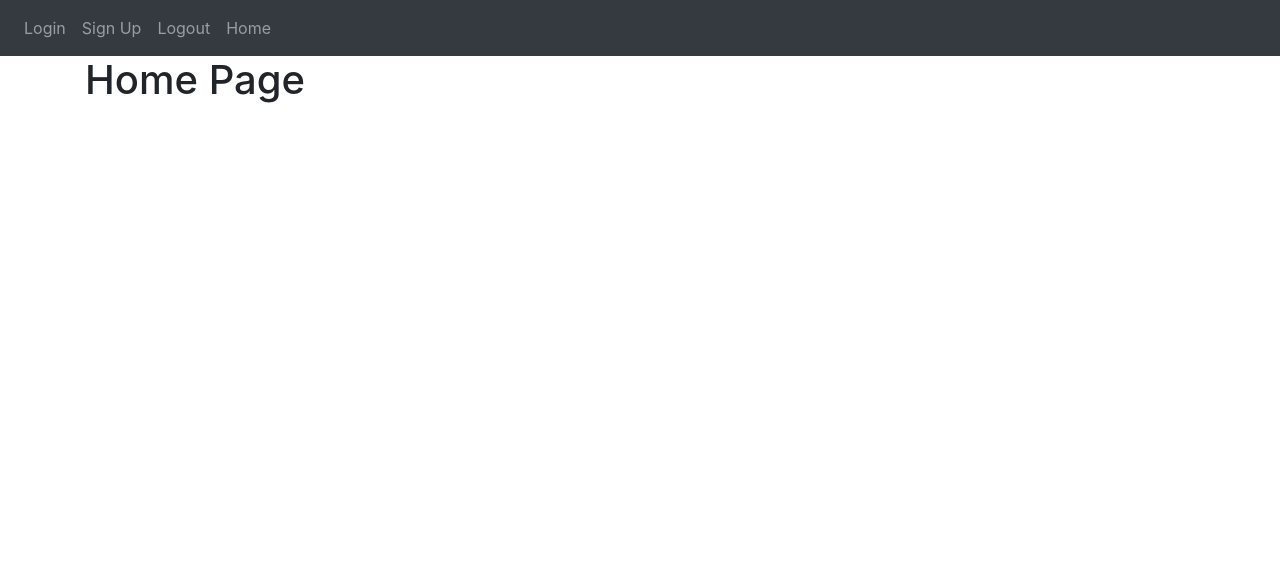
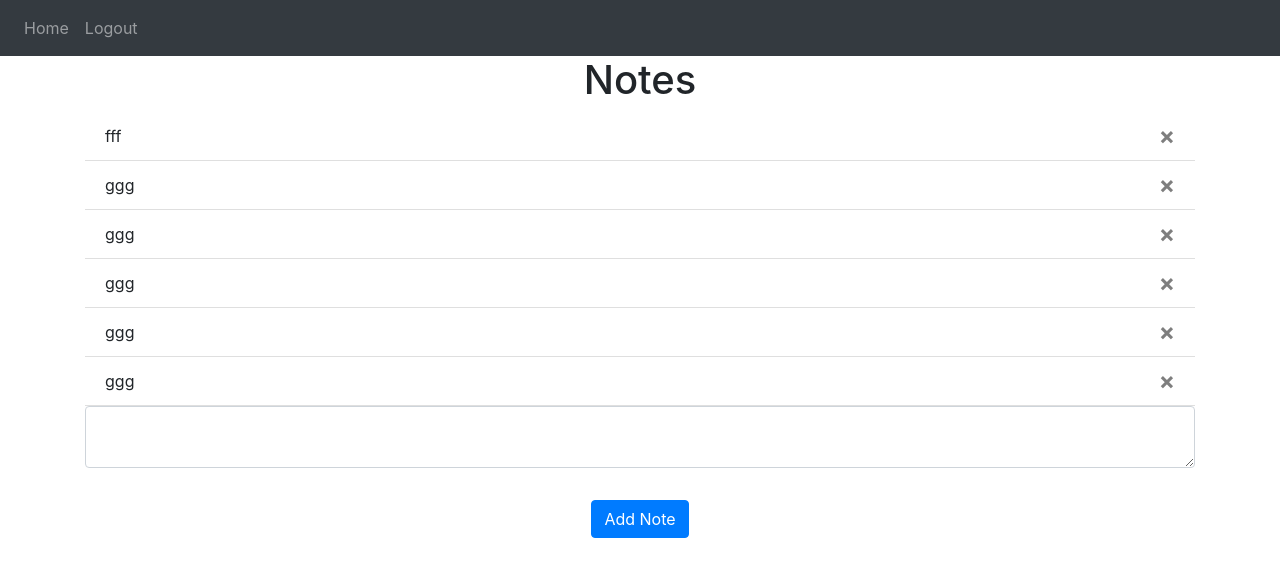
Before and after one commit to rahul-sharma-cs/notes, a Flask app: page / in a window 1280 px wide. Shown: the top 577 px of the page. Run offline with Flask 3, Linux system fonts and the light colour scheme; a user stored in the database is signed in; some libraries are stand-ins or nearby versions.

Commit message:
Notes and memory

```diff
--- a/website/__init__.py
+++ b/website/__init__.py
@@ -27,6 +27,7 @@ def create_app():
     @login_manager.user_loader
     def load_user(id):
         return User.query.get(int(id))
+
     return app
 
 def create_database(app):
--- a/website/auth.py
+++ b/website/auth.py
@@ -22,12 +22,14 @@ def login():
                 flash('Incorrect password, try again.', category='error')
         else:
             flash('Email does not exist.', category='error')
-    return render_template('login.html')
+    return render_template('login.html', user=current_user)
 
 
 @auth.route('/logout')
 @login_required
 def logout():
+    logout_user()
+    flash('Logged out.', category='success')
     return redirect(url_for('auth.login'))
 
 
@@ -57,4 +59,4 @@ def sign_up():
             login_user(new_user, remember=True)
             flash('Account created!', category='success')
             return redirect(url_for('views.home'))
-    return render_template('sign_up.html')
+    return render_template('sign_up.html', user=current_user)
--- a/website/templates/base.html
+++ b/website/templates/base.html
@@ -28,10 +28,13 @@
             </button>
             <div class="collapse navbar-collapse" id="navbar">
                 <div class="navbar-nav">
+                {% if current_user.is_authenticated %}
+                <a class="nav-item nav-link" id="home" href="/">Home</a>
+                <a class="nav-item nav-link" id="logout" href="/logout">Logout</a>
+                {% else %}
                 <a class="nav-item nav-link" id="login" href="/login">Login</a>
                 <a class="nav-item nav-link" id="signUp" href="/sign-up">Sign Up</a>
-                <a class="nav-item nav-link" id="logout" href="/logout">Logout</a>
-                <a class="nav-item nav-link" id="home" href="/">Home</a>
+                {% endif %}
                 </div>
             </div>
         </nav>
--- a/website/templates/home.html
+++ b/website/templates/home.html
@@ -3,5 +3,22 @@
 {% block title %}Home{% endblock %}
 
 {% block content %}
-<h1>Home Page</h1>
+<h1 align="center">Notes</h1>
+<ul class="list-group list-group-flush" id="notes">
+  {% for note in user.notes %}
+  <li class="list-group-item">
+    {{ note.data }}
+    <button type="button" class="close" onClick="deleteNote({{ note.id }})">
+      <span aria-hidden="true">&times;</span>
+    </button>
+  </li>
+  {% endfor %}
+</ul>
+<form method="POST">
+    <textarea name="note" id="note" class="form-control"></textarea>
+    <br />
+    <div align="center">
+        <button type="submit" class="btn btn-primary mt-2">Add Note</button>
+    </div>
+</form>
 {% endblock %}
--- a/website/views.py
+++ b/website/views.py
@@ -1,9 +1,22 @@
-from flask import Blueprint, render_template
+from flask import Blueprint, render_template, request, flash
 from flask_login import login_required, current_user
+from .models import Note
+from . import db
 
 views = Blueprint('views', __name__)
 
-@views.route('/')
+@views.route('/', methods=['GET', 'POST'])
 @login_required
 def home():
+    if request.method == 'POST':
+        note = request.form.get('note')
+        if len(note) < 1:
+            flash('Note is too short!', category='error')
+        else:
+            new_note = Note(data=note, user_id=current_user.id)
+            db.session.add(new_note)
+            db.session.commit()
+            flash('Note added!', category='success')
+    notes = Note.query.filter_by(user_id=current_user.id).all()
+    return render_template('home.html', user=current_user, notes=notes)
     return render_template('home.html')
```
Also changed, not shown: instance/database.db.
